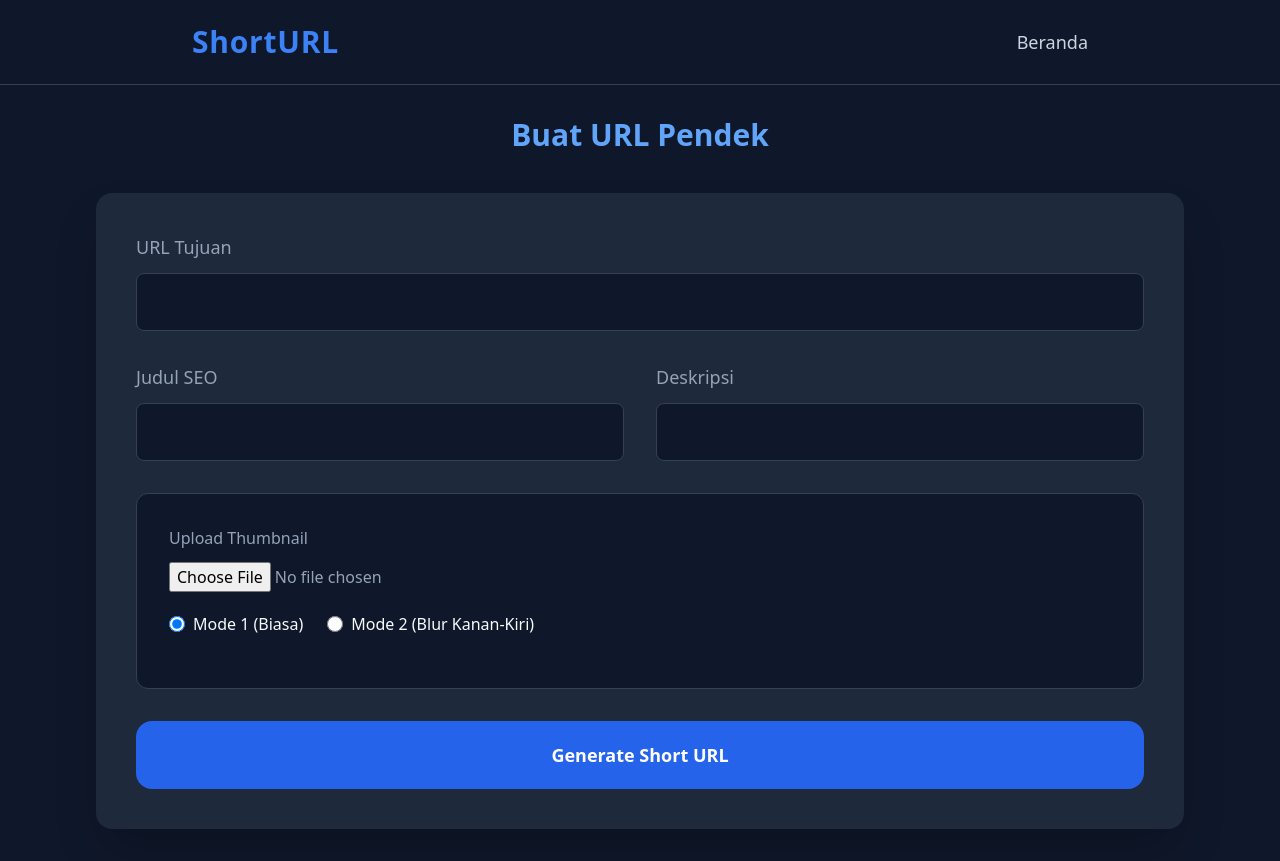
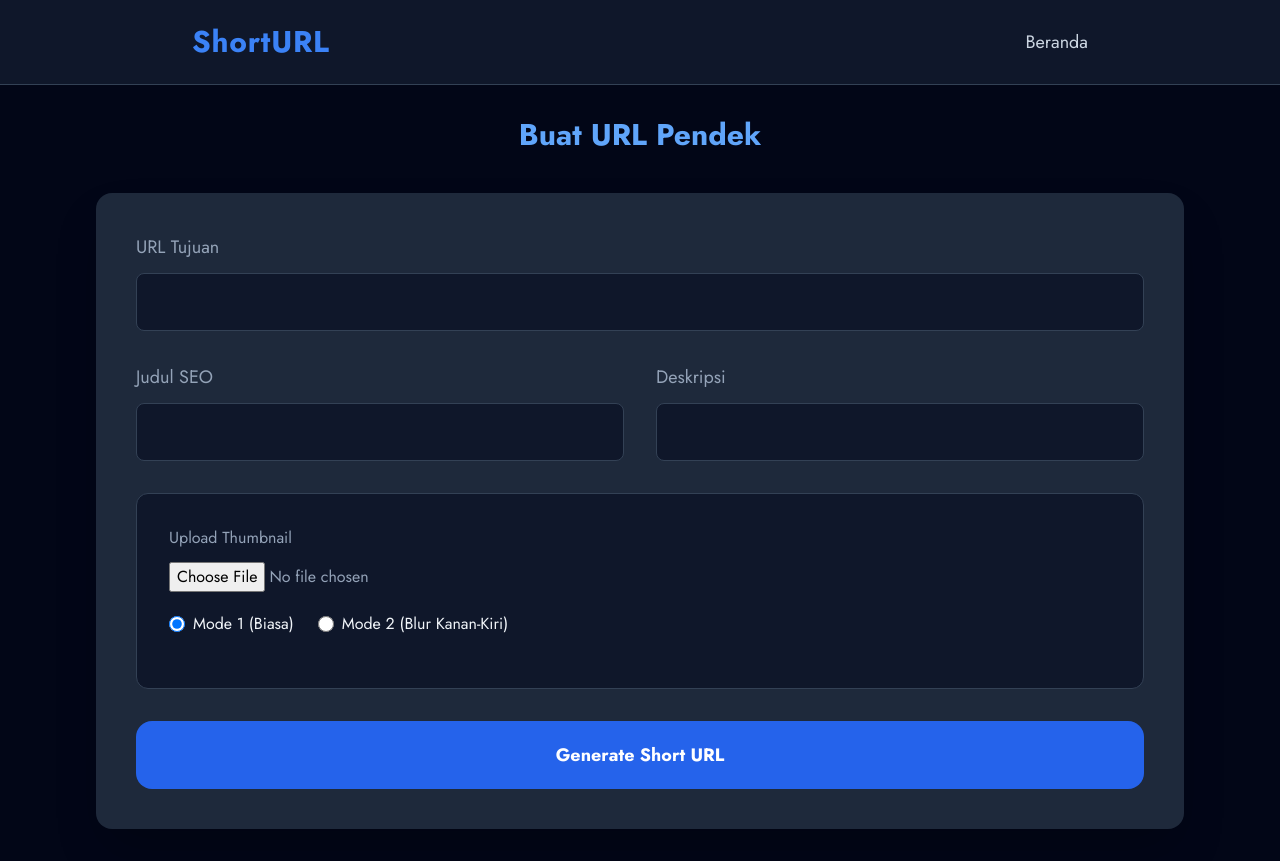
Before and after one commit to tamse94/v1link, a Next.js app: page / in a window 1280 px wide. Built offline with nearby package versions, Linux system fonts and the light colour scheme; no server answers.

Commit message:
Update layout.js

```diff
--- a/src/app/layout.js
+++ b/src/app/layout.js
@@ -2,8 +2,18 @@ import './globals.css';
 
 export default function RootLayout({ children }) {
   return (
-    <html lang="id">
-      <body>{children}</body>
+    <html lang="id" className="scroll-smooth">
+      <head>
+        <link rel="preconnect" href="https://fonts.googleapis.com" />
+        <link rel="preconnect" href="https://fonts.gstatic.com" crossOrigin="anonymous" />
+        <link href="https://fonts.googleapis.com/css2?family=Jost:ital,wght@0,100..900;1,100..900&display=swap" rel="stylesheet" />
+        {/* Google Material Icons */}
+        <link href="https://fonts.googleapis.com/css2?family=Material+Symbols+Outlined:opsz,wght,FILL,GRAD@24,400,0,0" rel="stylesheet" />
+      </head>
+      {/* Set font default ke Jost di body */}
+      <body style={{ fontFamily: "'Jost', sans-serif" }} className="bg-slate-950 text-slate-100 min-h-screen selection:bg-blue-500 selection:text-white">
+        {children}
+      </body>
     </html>
   );
 }
```
